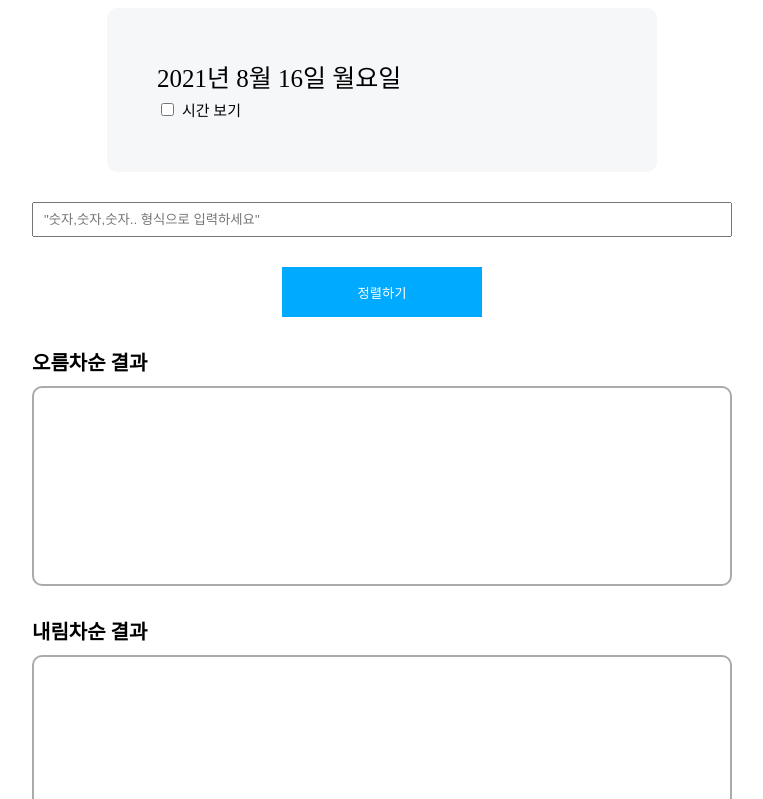
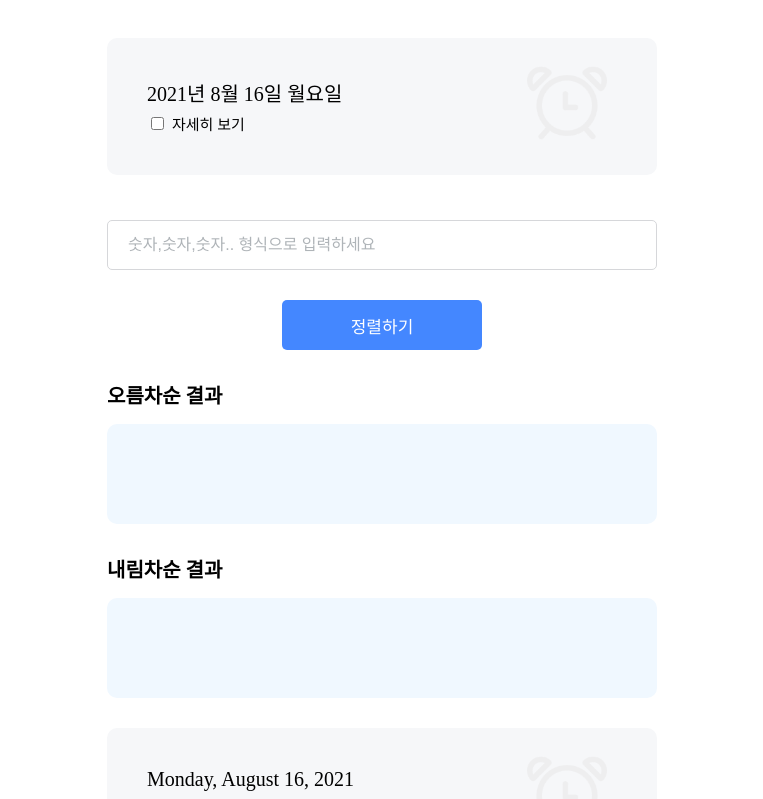
Before and after one commit to yunojang/sorting-machine, a React (Create React App) app: page / in a window 1280 px wide. Shown: the top 799 px of the page, without its empty margins (258-1021 px from the left). Built offline with nearby package versions, Linux system fonts and the light colour scheme.

Commit message:
style: css 수정

```diff
--- a/src/App.js
+++ b/src/App.js
@@ -1,21 +1,21 @@
-import Timer from 'Components/Timer';
-import Sorting from 'Components/Sorting';
-import styled from 'styled-components';
+import Timer from "Components/Timer";
+import Sorting from "Components/Sorting";
+import styled from "styled-components";
 
 function App() {
   return (
     <div className="App">
       <Container>
-        <Timer format='ko-KR' />
+        <Timer format="ko-KR" name="자세히 보기" />
         <Sorting />
-        <Timer format='en-US' />
+        <Timer format="en-US" name="view detail" />
       </Container>
     </div>
   );
 }
 
 const Container = styled.div`
-  width : 700px;
+  width: 700px;
   margin: auto;
   display: flex;
   flex-direction: column;
--- a/src/Components/Sorting/SortingForm.js
+++ b/src/Components/Sorting/SortingForm.js
@@ -6,14 +6,14 @@ function SortingForm(props) {
       <Input
         onChange={props.onChange}
         value={props.value}
-        type='text'
-        placeholder='"숫자,숫자,숫자.. 형식으로 입력하세요"'
+        type="text"
+        placeholder="숫자,숫자,숫자.. 형식으로 입력하세요"
       />
       <ErrorAlert hidden={!props.error}>{props.error?.message}</ErrorAlert>
 
-      <Submit type='submit' value='정렬하기' />
+      <Submit type="submit" value="정렬하기" />
     </Form>
-  )
+  );
 }
 
 export default SortingForm;
@@ -27,23 +27,41 @@ const Form = styled.form`
 `;
 
 const Input = styled.input`
-  height: 35px;
-  padding: 0 10px;
+  height: 50px;
+  padding: 0 20px;
+  margin-top: 15px;
   width: 100%;
+  border: 1px solid #d6d7da;
+  border-radius: 5px;
+  font-size: 16px;
+
+  ::placeholder {
+    color: #afb4b8;
+    font-size: 16px;
+  }
+  :focus {
+    outline: none;
+  }
 `;
 
 const Submit = styled.input`
+  margin-top: 30px;
   width: 200px;
   height: 50px;
   border: none;
-  background: #00aaff;
+  border-radius: 5px;
+  font-size: 17px;
+  background: #4487ff;
   color: #fff;
-  margin-top: 30px;
+
+  &:hover {
+    background: #1769ff;
+  }
 `;
 
 const ErrorAlert = styled.div`
-  background: #ff5555;
+  margin-top: 15px;
   width: 100%;
-  text-align: center;
-  color: white;
+  text-align: left;
+  color: #ee4649;
 `;
--- a/src/Components/Sorting/index.js
+++ b/src/Components/Sorting/index.js
@@ -1,58 +1,59 @@
-import useInput from 'hooks/useInput';
-import { useState } from 'react';
-import { verifiedInput } from './utils/validate';
-import { quickSort } from './utils/sort';
-import { debouncing } from 'utils/delay';
+import useInput from "hooks/useInput";
+import { useState } from "react";
+import { verifiedInput } from "./utils/validate";
+import { quickSort } from "./utils/sort";
+import { debouncing } from "utils/delay";
 
-import SortingForm from './SortingForm';
-import styled from 'styled-components';
+import SortingForm from "./SortingForm";
+import styled from "styled-components";
 
 function Sorting() {
-  const [result, setResult] = useState({ asc: '', desc: '' });
+  const [result, setResult] = useState({ asc: "", desc: "" });
   const [error, setError] = useState(null);
-  const [input, onChange] = useInput('');
+  const [input, onChange] = useInput("");
 
-  const onSubmit = e => {
+  const onSubmit = (e) => {
     e.preventDefault();
 
     const settingResult = ({ asc, desc }) => {
-      setResult(result => ({ ...result, asc }));
+      setResult((result) => ({ ...result, asc }));
 
-      debouncing(setResult, 3000, result => ({ ...result, desc }));
-    }
+      debouncing(setResult, 3000, (result) => ({ ...result, desc }));
+    };
 
     const sortInput = () => {
-      const numberArray = input.split(',').map(item => Number(item));
+      const numberArray = input.split(",").map((item) => Number(item));
       const sortedArray = quickSort(numberArray);
-      const asc = sortedArray.join(',');
-      const desc = sortedArray.reverse().join(',');
+      const asc = sortedArray.join(",");
+      const desc = sortedArray.reverse().join(",");
 
-      return {asc,desc};
-    }
+      return { asc, desc };
+    };
 
     const submitSuccess = () => {
       setError(null);
 
-      const {asc,desc} = sortInput();
+      const { asc, desc } = sortInput();
 
       settingResult({ asc, desc });
-    }
+    };
 
-    const submitFailure = error => {
-      setError(error)
-    }
+    const submitFailure = (error) => {
+      setError(error);
+    };
 
     try {
       if (!verifiedInput(input)) {
-        throw Error('올바르지 않은 입력 값');
+        throw Error("올바르지 않은 입력 값입니다.");
       }
 
       submitSuccess();
-    }
-    catch (error) {
+    } catch (error) {
       submitFailure(error);
     }
-  }
+  };
+
+  console.log(typeof result.asc);
 
   return (
     <Container>
@@ -60,7 +61,7 @@ function Sorting() {
         onSubmit={onSubmit}
         value={input}
         onChange={onChange}
-        error = {error}
+        error={error}
       />
 
       <Title>오름차순 결과</Title>
@@ -69,28 +70,29 @@ function Sorting() {
       <Title>내림차순 결과</Title>
       <Result>{result.desc}</Result>
     </Container>
-  )
+  );
 }
 
 const Container = styled.div`
-  width: 100%;
-  margin: 30px 0;
+  width: 550px;
 `;
 
 const Title = styled.div`
-  margin-bottom: 10px;
+  margin: 30px 0px 15px 0px;
   font-size: 20px;
-  font-weight: bold;
+  font-weight: 600;
 `;
 
 const Result = styled.div`
+  padding: 30px;
   width: 100%;
-  height: 200px;
-  text-align: center;
-  line-height: 200px;
-  border: 2px solid #aaa;
+  min-height: 100px;
+  background-color: aliceblue;
   border-radius: 10px;
-  margin-bottom: 30px;
+  font-size: 20px;
+  line-height: 30px;
+  word-break: break-all;
+  letter-spacing: 1px;
 `;
 
 export default Sorting;
--- a/src/Components/Timer/index.js
+++ b/src/Components/Timer/index.js
@@ -2,7 +2,7 @@ import { useEffect, useState } from "react";
 import { formatDate } from "./utils";
 import styled from "styled-components";
 
-function Timer({ format }) {
+function Timer({ format, name }) {
   const [currentDate, setCurrentDate] = useState(new Date());
   const [isChecked, setIsChecked] = useState(false);
 
@@ -21,24 +21,35 @@ function Timer({ format }) {
 
   return (
     <Container>
-      <div>{formatDate(currentDate, format, isChecked)}</div>
+      {formatDate(currentDate, format, isChecked)}
       <Check>
         <input type="checkbox" checked={isChecked} onChange={handleCheck} />
-        <label>시간 보기</label>
+        <label>{name}</label>
       </Check>
+      <img src="images/alarm-clock.png" alt="clock" />
     </Container>
   );
 }
 
 const Container = styled.div`
+  position: relative;
+  margin: 30px 0;
   min-width: 550px;
-  padding: 50px;
+  padding: 40px;
   background-color: #f6f7f9;
   border-radius: 10px;
-  font-size: 25px;
+  font-size: 20px;
+
+  img {
+    position: absolute;
+    right: 50px;
+    top: 25px;
+    width: 80px;
+  }
 `;
 
 const Check = styled.div`
+  margin-top: 5px;
   label {
     font-size: 15px;
     padding-left: 5px;
```
Also changed, not shown: public/images/alarm-clock.png (added).
